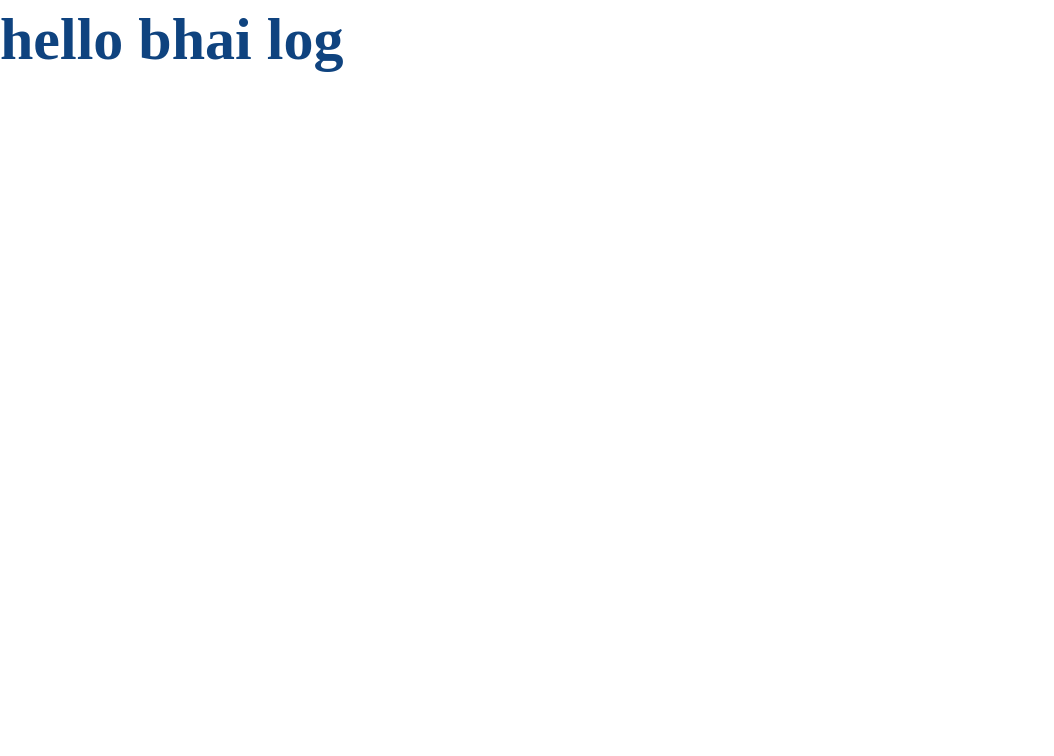
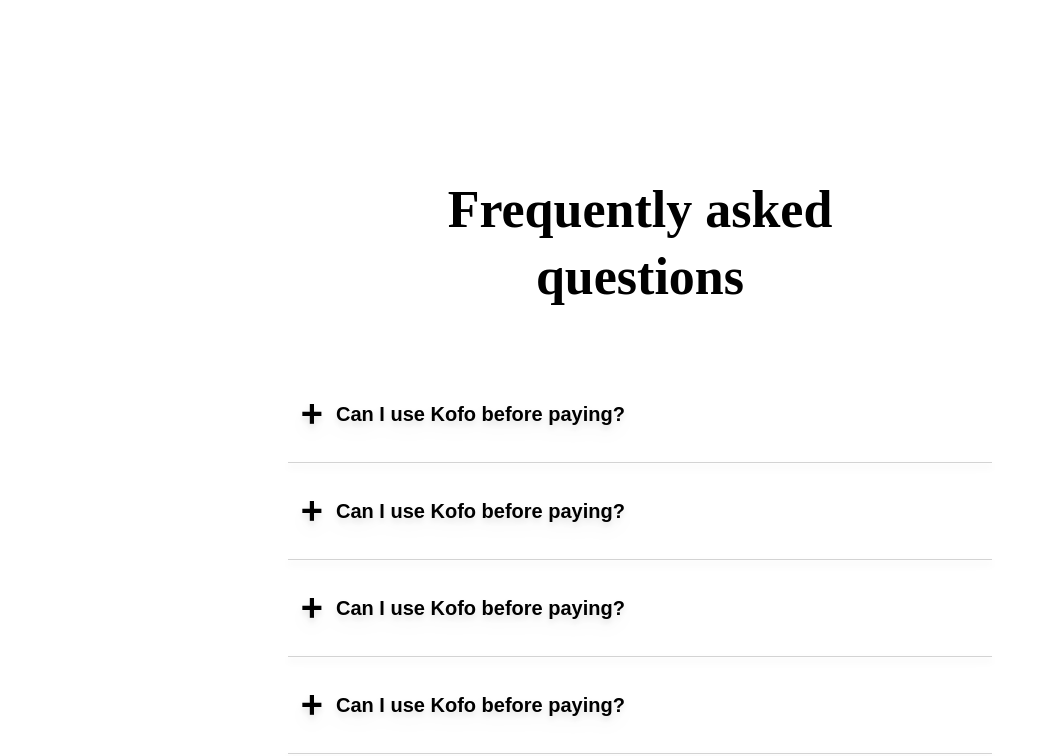
Before and after one commit to special-char/special-char, a Next.js app: page /development in a window 1280 px wide. Shown: the top 756 px of the page, without its empty margins (0-1054 px from the left). Built offline with nearby package versions, Linux system fonts and the light colour scheme.

Commit message:
Faq section Done

```diff
--- a/app/development/card.tsx
+++ /dev/null
@@ -1,9 +0,0 @@
-import React from "react";
-
-type Props = {};
-
-const Card = (props: Props) => {
-  return <div>Card</div>;
-};
-
-export default Card;
--- /dev/null
+++ b/app/development/faq.tsx
@@ -0,0 +1,47 @@
+import React from 'react';
+import '@/styles/Faq.css';
+import Accordian from '@/ui/Accordian';
+
+interface Props {}
+
+const data = [
+  {
+    id: '1',
+    title: 'Can I use Kofo before paying?',
+    description:
+      'Cras dapibus. Maecenas vestibulum mollis diam.In hac habitasse platea dictumst. Morbi vestibulum volutpat enim. Donec elit libero, sodales nec, volutpat a, suscipit non, turpis. Nullam dictum felis eu pede mollis pretium. Ut tincidunt tincidunt erat.',
+  },
+  {
+    id: '2',
+    title: 'Can I use Kofo before paying?',
+    description:
+      'Cras dapibus. Maecenas vestibulum mollis diam.In hac habitasse platea dictumst. Morbi vestibulum volutpat enim. Donec elit libero, sodales nec, volutpat a, suscipit non, turpis. Nullam dictum felis eu pede mollis pretium. Ut tincidunt tincidunt erat.',
+  },
+  {
+    id: '3',
+    title: 'Can I use Kofo before paying?',
+    description:
+      'Cras dapibus. Maecenas vestibulum mollis diam.In hac habitasse platea dictumst. Morbi vestibulum volutpat enim. Donec elit libero, sodales nec, volutpat a, suscipit non, turpis. Nullam dictum felis eu pede mollis pretium. Ut tincidunt tincidunt erat.',
+  },
+  {
+    id: '4',
+    title: 'Can I use Kofo before paying?',
+    description:
+      'Cras dapibus. Maecenas vestibulum mollis diam.In hac habitasse platea dictumst. Morbi vestibulum volutpat enim. Donec elit libero, sodales nec, volutpat a, suscipit non, turpis. Nullam dictum felis eu pede mollis pretium. Ut tincidunt tincidunt erat.',
+  },
+];
+
+const Faq = (props: Props) => {
+  return (
+    <section id="Faq" className="faq">
+      <div className="faq__section ">
+        <h2 className="faq__h2">Frequently asked questions</h2>
+
+        <div className="faq__body">
+          <Accordian data={data} />
+        </div>
+      </div>
+    </section>
+  );
+};
+export default Faq;
--- a/app/development/home.tsx
+++ /dev/null
@@ -1,12 +0,0 @@
-import React from 'react';
-
-interface Props {}
-
-export const Home = (props: Props) => {
-  return (
-    <div>
-      <h1>hello bhai log</h1>
-    </div>
-  );
-};
-export default Home;
--- a/app/development/page.tsx
+++ b/app/development/page.tsx
@@ -1,14 +1,11 @@
 import React from 'react';
-import Home from '../page';
+import Faq from './faq';
 
-interface Props {}
-
-const page = (props: Props) => {
+const Page = () => {
   return (
     <>
-      <Home />
+      <Faq />
     </>
   );
 };
-
-export default page;
+export default Page;
--- a/app/page.tsx
+++ /dev/null
@@ -1,13 +0,0 @@
-import React from 'react';
-import Home from './development/home';
-
-interface Props {}
-
-export const Page = (props: Props) => {
-  return (
-    <>
-      <Home />
-    </>
-  );
-};
-export default Page;
--- /dev/null
+++ b/styles/Faq.css
@@ -0,0 +1,10 @@
+.faq__section {
+  @apply min-h-screen content-center items-center justify-center py-24 px-4 sm:px-sm-container md:py-44 md:px-6 lg:px-container;
+}
+.faq__h2 {
+  @apply mx-auto mb-14 items-center justify-center text-center text-6xl md:w-[585px] md:px-6;
+}
+
+.faq__body {
+  @apply mx-auto max-w-3xl;
+}
--- a/styles/global.css
+++ b/styles/global.css
@@ -4,47 +4,47 @@
 
 @layer base {
   body {
-    @apply min-h-screen font-sans text-lg text-neutral-600;
+    @apply min-h-screen text-lg;
   }
 
   h1 {
-    @apply mb-6 font-serif text-5xl font-semibold text-neutral-800 sm:text-7xl md:text-8xl lg:text-9xl;
+    @apply mb-6 font-sans text-5xl font-semibold text-primary sm:text-8xl md:text-8xl lg:text-8xl;
   }
 
   h2 {
-    @apply mb-4 font-serif text-3xl font-semibold text-neutral-800 sm:text-2xl md:text-4xl;
+    @apply mb-4 font-serif text-3xl font-semibold text-primary sm:text-2xl md:text-4xl;
   }
 
   h3 {
-    @apply text-xl font-bold text-neutral-700 sm:text-xxl md:text-2xl;
+    @apply text-xl font-bold text-primary sm:text-xxl md:text-2xl;
   }
 
   h4 {
-    @apply text-lg font-bold text-neutral-700 sm:text-xl;
+    @apply text-lg font-bold text-primary sm:text-xl;
   }
 
   h5 {
-    @apply text-base font-semibold text-neutral-800 sm:text-lg;
+    @apply text-base font-semibold text-primary sm:text-lg;
   }
 
   h6 {
-    @apply text-xs font-semibold text-neutral-800 sm:text-base;
+    @apply text-xs font-semibold text-primary sm:text-base;
   }
 
   p {
-    @apply mb-5;
+    @apply mb-5 text-secondary1;
   }
 
   p.small {
-    @apply text-sm;
+    @apply text-sm  text-secondary1;
   }
 
   p.large {
-    @apply text-2xl;
+    @apply text-2xl  text-secondary1;
   }
 
   a {
-    @apply text-neutral-400 no-underline;
+    @apply text-neutral-100 no-underline;
     -webkit-transition: color 300ms ease;
     transition: color 300ms ease;
   }
@@ -54,7 +54,7 @@
   }
 
   label {
-    @apply mb-4 block font-bold text-neutral-700;
+    @apply mb-4 block font-bold;
   }
 
   blockquote {
@@ -126,10 +126,10 @@
   }
 
   details {
-    @apply mb-4 max-w-full rounded-md bg-neutral-100 px-8 py-4 text-left drop-shadow-lg;
+    @apply max-w-full rounded-md  px-8 text-left drop-shadow-lg transition-all;
 
     & > summary {
-      @apply flex cursor-pointer list-none items-start justify-start text-3xl font-bold text-neutral-600 md:items-center;
+      @apply flex cursor-pointer list-none items-start justify-start border-b-[1px] border-neutral-100 py-6 text-xl font-bold md:items-center;
 
       &::marker {
         @apply hidden;
@@ -137,21 +137,19 @@
 
       &::before {
         content: '+';
-        @apply mr-8 aspect-square h-12 w-12 rotate-180 rounded-full bg-neutral-300 text-center text-6xl font-bold text-neutral-600 duration-300 md:h-12 md:w-12;
+        @apply aspect-square h-12 w-12 rotate-180 text-center text-5xl duration-300 md:h-12 md:w-12;
       }
     }
     & > p {
-      @apply overflow-hidden border-none pt-2 pl-20 text-left text-base md:pl-20;
+      @apply mb-0 overflow-hidden border-none py-4 pl-4 text-left text-base;
     }
   }
 
   details[open] {
     & > summary {
-      @apply text-neutral-800;
-
       &::before {
         content: '-';
-        @apply bottom-2 flex rotate-[15px] items-center justify-center bg-primary pb-2 text-neutral-100 duration-300;
+        @apply flex rotate-[15px] items-center justify-center duration-300;
       }
     }
   }
@@ -159,7 +157,7 @@
 
 @layer components {
   .btn {
-    @apply inline-block rounded-full py-6 px-10 text-center text-base font-bold uppercase tracking-[0.08em];
+    @apply inline-block rounded-lg py-4 px-6 text-center text-base font-bold uppercase tracking-[0.08em];
     transition: transform 300ms ease, background-color 300ms ease;
     transform-style: preserve-3d;
 
@@ -172,27 +170,27 @@
     }
 
     &--primary {
-      @apply bg-primary text-neutral-100;
+      @apply bg-secondary2 text-secondary1;
     }
 
     &--primary:hover {
-      @apply bg-neutral-800 text-neutral-100;
+      @apply bg-neutral-300 text-neutral-400;
     }
 
-    &--secondary {
+    /* &--secondary {
       @apply bg-neutral-300 text-neutral-700;
     }
 
     &--secondary:hover {
       @apply bg-neutral-400 text-neutral-700;
-    }
+    } */
 
     &--white {
-      @apply bg-neutral-100 text-neutral-800;
+      @apply border-[1px] border-neutral-500 text-secondary1;
     }
 
     &-white:hover {
-      @apply bg-secondary1 text-neutral-800;
+      @apply;
     }
 
     &--small {
@@ -205,23 +203,23 @@
   }
 
   .chip {
-    @apply flex items-center justify-center  rounded-full py-3 px-4 align-middle text-xs font-bold shadow-base sm:px-6;
+    @apply items-center justify-center rounded-full border-[1px] border-neutral-400 py-3 px-4 align-middle text-xs font-bold sm:px-6;
 
     &.icon {
       @apply flex justify-between gap-32 py-8 px-8;
     }
 
     &--primary {
-      @apply bg-primary text-neutral-100;
+      @apply bg-transparent text-neutral-400;
     }
 
-    &--secondary {
+    /* &--secondary {
       @apply bg-neutral-300 text-neutral-700;
     }
 
     &--white {
       @apply bg-neutral-100 text-neutral-800;
-    }
+    } */
   }
 
   .avatar {
--- a/tailwind.config.js
+++ b/tailwind.config.js
@@ -1,55 +1,50 @@
 /** @type {import('tailwindcss').Config} */
 module.exports = {
-  content: ["./app/**/*.{js,ts,jsx,tsx}"],
+  content: ['./app/*/.{js,ts,jsx,tsx}'],
   theme: {
     colors: {
-      transparent: "transparent",
-      primary: "#064EA4",
-      secondary1: "#E1EDFB",
-      secondary2: "#FCDF69",
-      secondary3: "#F99D77",
-      secondary4: "#7EB7FB",
-      error: "#ff9494",
+      transparent: 'transparent',
+      primary: '#000000',
+      secondary1: '#747474',
+      secondary2: '#E2E2E2',
+      secondary3: '#F1F1F1',
+
       neutral: {
-        100: "#FFFFFF",
-        200: "#F9FAFB",
-        300: "#E7EAEE",
-        400: "#BECAD7",
-        500: "#8096B0",
-        600: "#62778F",
-        700: "#1E3D60",
-        800: "#0F437F",
+        100: '#D3D3D3',
+        200: '#8F8F8F',
+        300: '#4353ff',
+        400: '#fff',
+        500: '#c9c9c9',
       },
     },
     screens: {
-      xs: "320px",
-      sm: "640px",
-      md: "768px",
-      lg: "1024px",
+      xs: '320px',
+      sm: '640px',
+      md: '768px',
+      lg: '1024px',
     },
     fontFamily: {
-      sans: ["Kumbh Sans", "sans-serif"],
-      serif: ["Newsreader", "serif"],
+      sans: ['Kumbh Sans', 'sans-serif'],
+      serif: ['Newsreader', 'serif'],
     },
     fontSize: {
-      xs: ["14px", "1.5em"],
-      sm: ["15px", "1.6em"],
-      base: ["16px", "1.44em"],
-      lg: ["18px", "1.667em"],
-      xl: ["20px", "1.5em"],
-      xxl: ["22px", "1.5em"],
-      "2xl": ["24px", "1.583em"],
-      "3xl": ["26px", "1.289em"],
-      "4xl": ["32px", "1.289em"],
-      "5xl": ["36px", "1.3em"],
-      "6xl": ["38px", "1.289em"],
-      "7xl": ["42px", "1.3em"],
-      "8xl": ["52px", "1.3em"],
-      "9xl": ["60px", "1.3em"],
+      xs: ['14px', '1.5em'],
+      sm: ['15px', '1.6em'],
+      base: ['16px', '1.44em'],
+      lg: ['18px', '1.667em'],
+      xl: ['20px', '1.5em'],
+      xxl: ['22px', '1.5em'],
+      '2xl': ['26px', '1.583em'],
+      '3xl': ['32px', '1.289em'],
+      '4xl': ['36px', '1.289em'],
+      '5xl': ['38px', '1.3em'],
+      '6xl': ['52px', '1.289em'],
+      '7xl': ['107px', '1.3em'],
+      '8xl': ['170px', '1.3em'],
     },
     boxShadow: {
-      base: "0 5px 15px 0 rgb(30 61 96 / 3%)",
-      dark: "0 15px 15px 0.01px rgba(30, 61, 96, 0.03)",
+      base: '0 5px 15px 0 rgb(30 61 96 / 3%)',
+      dark: '0 15px 15px 0.01px rgba(30, 61, 96, 0.03)',
     },
     extend: {
       spacing: {
@@ -57,19 +52,19 @@ module.exports = {
           1rem,
           calc((100vw - calc(1280px - 1rem * 2)) / 2)
         )`,
-        "sm-container": `max(
+        'sm-container': `max(
           1rem,
           calc((100vw - calc(550px - 1rem * 2)) / 2)
         )`,
       },
       aspectRatio: {
-        image: "3 / 4",
-        "h-image": "4 / 3",
+        image: '3 / 4',
+        'h-image': '4 / 3',
       },
     },
   },
   plugins: [
-    require("@tailwindcss/typography"),
-    require("@tailwindcss/line-clamp"),
+    require('@tailwindcss/typography'),
+    require('@tailwindcss/line-clamp'),
   ],
 };
--- /dev/null
+++ b/ui/Accordian.tsx
@@ -0,0 +1,24 @@
+type AccordianType = {
+  id: number;
+  title: string;
+  description: string;
+};
+
+type Props = {
+  data: [AccordianType];
+};
+
+const Accordian = ({ data }: Props) => {
+  return (
+    <>
+      {data.map((val) => (
+        <details key={val.id}>
+          <summary>{val.title}</summary>
+          <p>{val.description}</p>
+        </details>
+      ))}
+    </>
+  );
+};
+
+export default Accordian;
```
